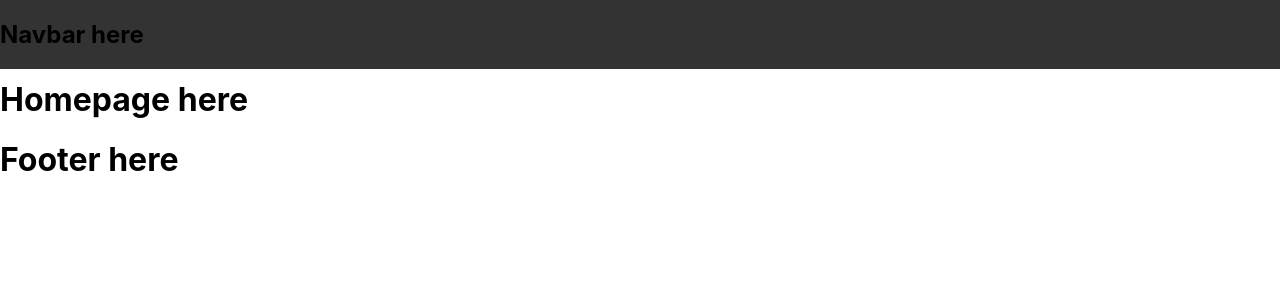
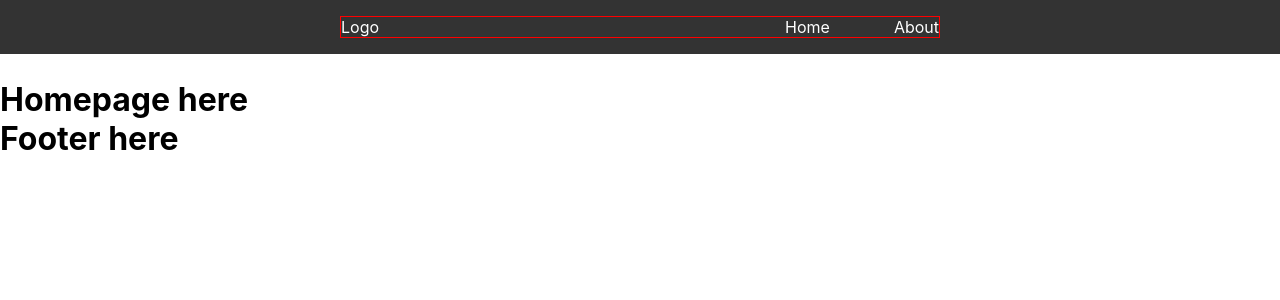
Before and after one commit to jsoomie/employee-kiosk, a React (Create React App) app: page / in a window 1280 px wide. Shown: the top 300 px of the page. Built offline with nearby package versions, Linux system fonts and the light colour scheme.

Commit message:
fixed nav styles

```diff
--- a/src/App.js
+++ b/src/App.js
@@ -1,7 +1,7 @@
 import { BrowserRouter as Router, Route, Switch } from "react-router-dom";
 import { Navbar, Home, About, Footer } from "./components";
 
-function App() {
+const App = () => {
   return (
     <Router>
       <div className="App">
@@ -20,6 +20,6 @@ function App() {
       </div>
     </Router>
   );
-}
+};
 
 export default App;
--- a/src/components/Navbar.js
+++ b/src/components/Navbar.js
@@ -3,7 +3,17 @@ import "../css/Navbar.css";
 const Navbar = () => {
   return (
     <nav>
-      <h1>Navbar here</h1>
+      <div className="nav-container">
+        <div className="logo-container">
+          <div>Logo</div>
+        </div>
+        <div className="list-container">
+          <ul>
+            <li>Home</li>
+            <li>About</li>
+          </ul>
+        </div>
+      </div>
     </nav>
   );
 };
--- a/src/css/Navbar.css
+++ b/src/css/Navbar.css
@@ -1,6 +1,42 @@
 nav {
   position: fixed;
   top: 0;
+  background-color: #333;
   width: 100%;
-  background-color: #333;
+  display: flex;
+  justify-content: center;
+  align-items: center;
+  padding: 1rem;
+  color: white;
 }
+
+.nav-container {
+  display: flex;
+  justify-content: center;
+  align-items: center;
+  border: 1px solid red;
+  width: 100%;
+  max-width: 600px;
+}
+
+nav ul {
+  display: flex;
+  justify-content: center;
+  align-items: center;
+}
+
+.logo-container {
+  display: flex;
+  justify-content: flex-start;
+  width: 100%;
+}
+
+.list-container {
+  display: flex;
+  justify-content: flex-end;
+  width: 100%;
+}
+
+nav li {
+  padding-left: 4rem;
+}
--- a/src/css/index.css
+++ b/src/css/index.css
@@ -1,5 +1,8 @@
 * {
   box-sizing: border-box;
+  list-style-type: none;
+  margin: 0;
+  padding: 0;
 }
 
 body {
```
